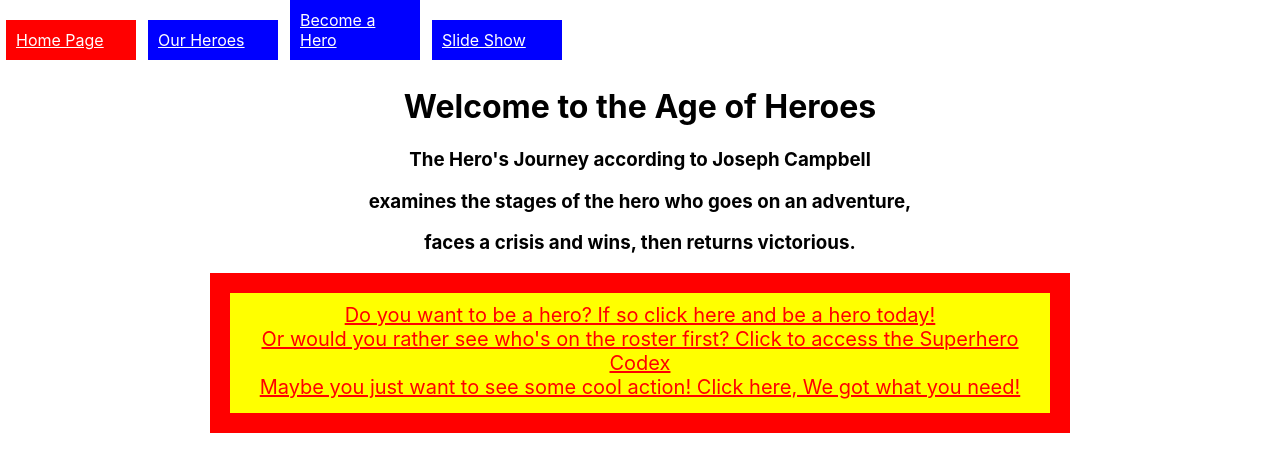
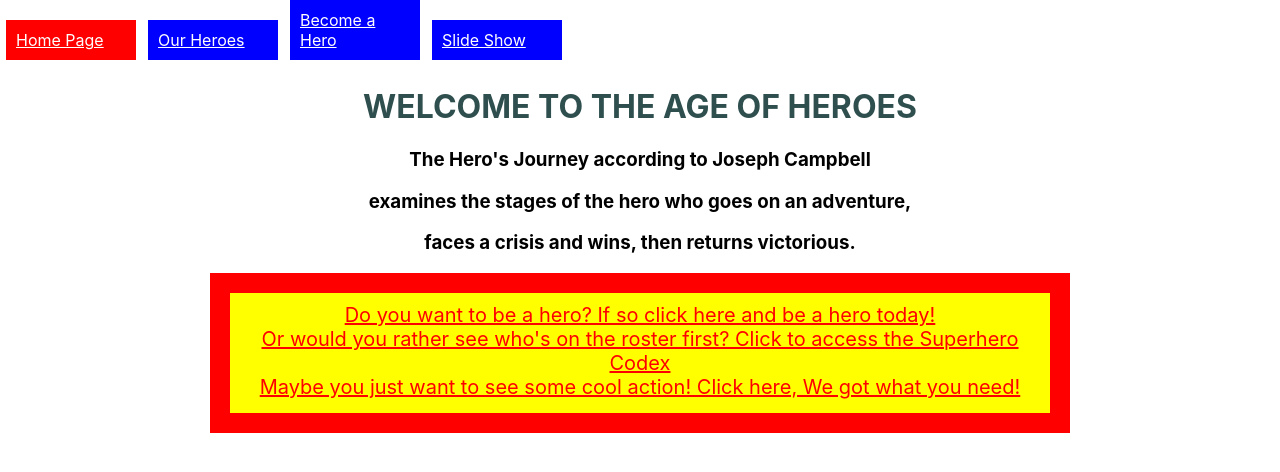
Before and after one commit to chukwuma1976/age-of-heroes, a React (Create React App) app: page / in a window 1280 px wide. Shown: the top 472 px of the page. Built offline with nearby package versions, Linux system fonts and the light colour scheme; data requests are answered from the project's data file.

Commit message:
modified styling to home page

```diff
--- a/src/components/Home.js
+++ b/src/components/Home.js
@@ -4,7 +4,7 @@ import { NavLink} from "react-router-dom";
 function Home(){
     return (
         <div>
-            <h1>Welcome to the Age of Heroes</h1>
+            <h1 className="title">WELCOME TO THE AGE OF HEROES</h1>
             <h3>The Hero's Journey according to Joseph Campbell</h3>
             <h3>examines the stages of the hero who goes on an adventure,</h3>
             <h3>faces a crisis and wins, then returns victorious.</h3>
--- a/src/index.css
+++ b/src/index.css
@@ -105,3 +105,7 @@ ul {
   background: yellow;
   font-size: 20px;
 }
+
+.title {
+  color: darkslategrey
+}
```
